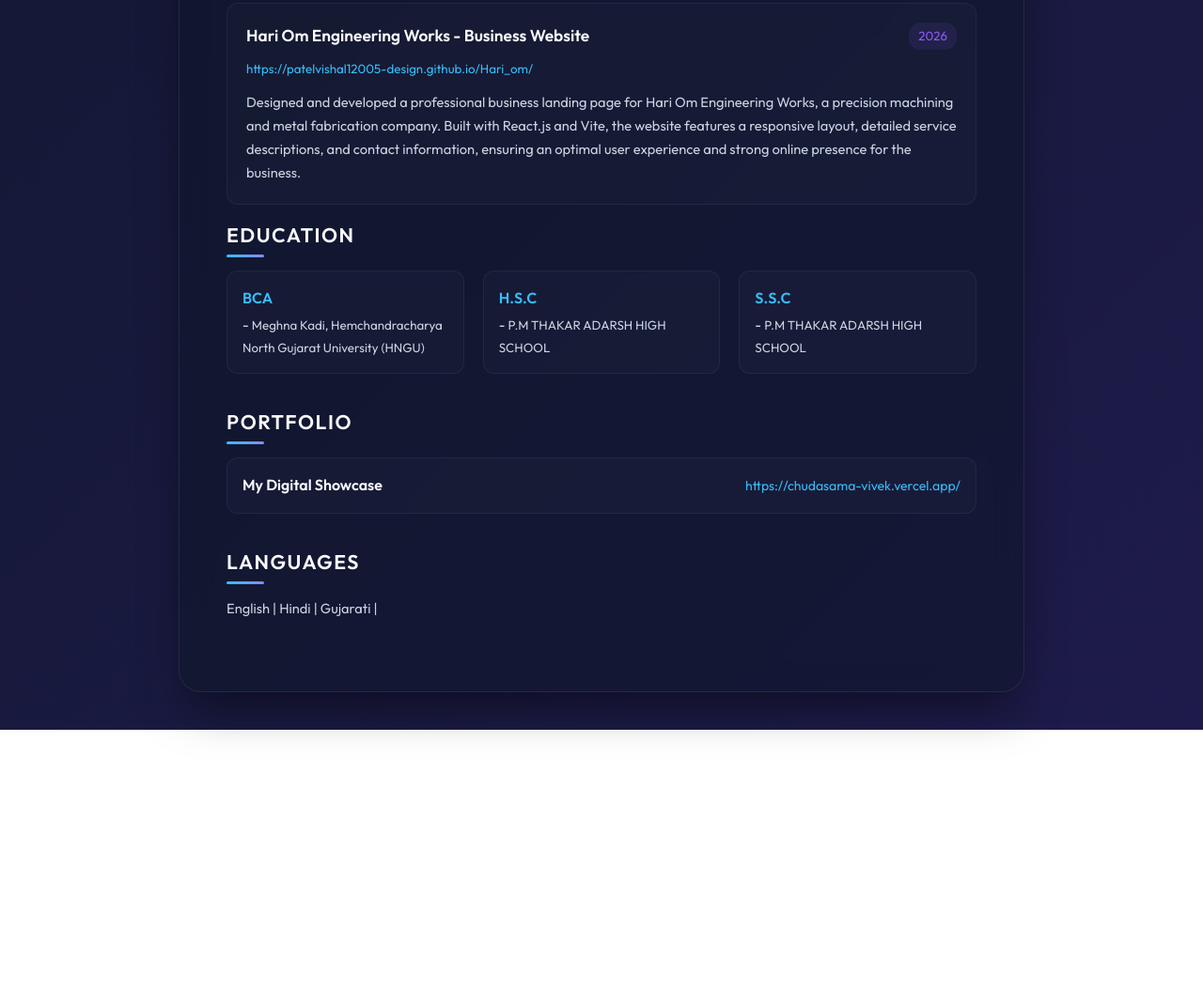
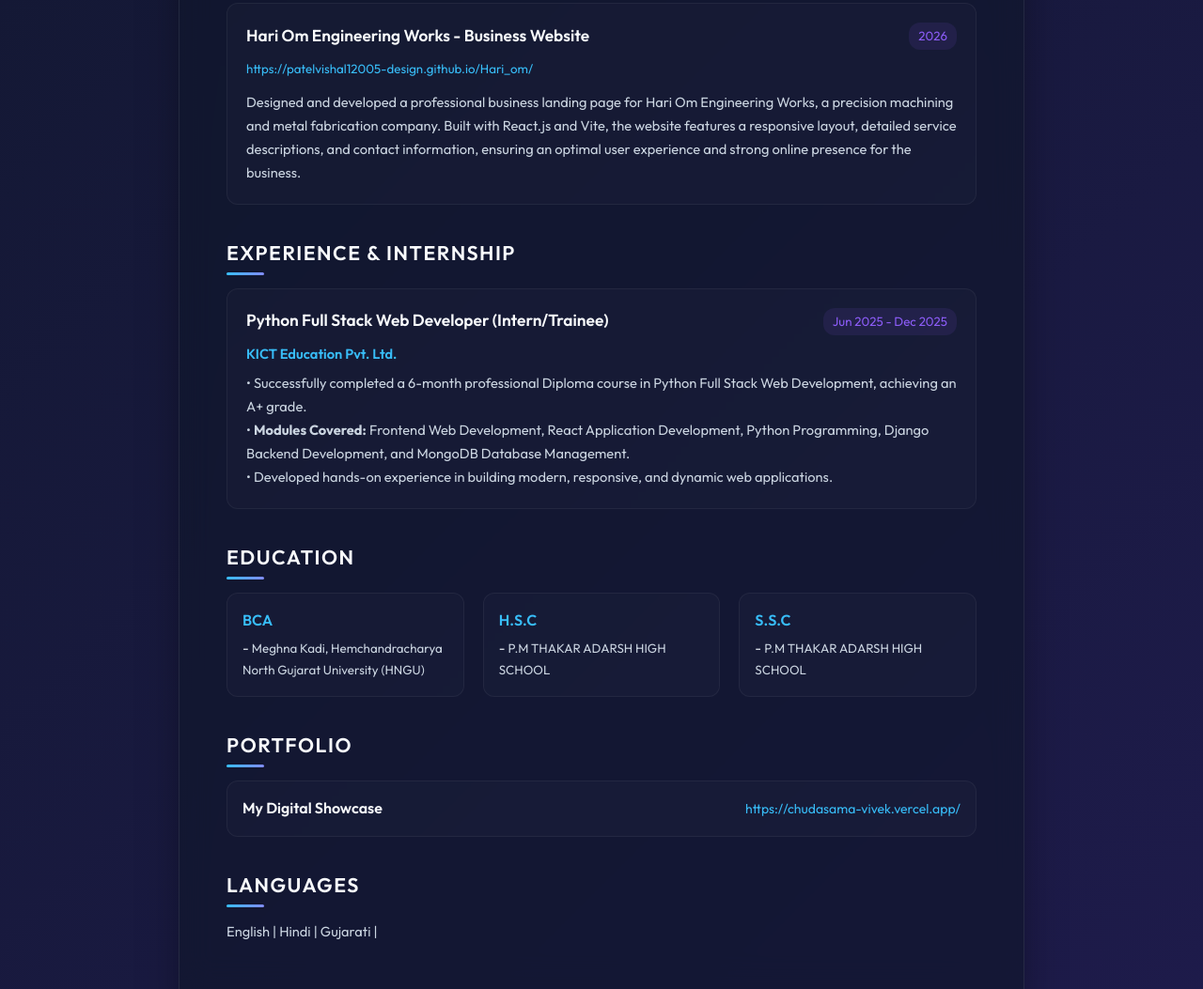
Before and after one commit to patelvishal12005-design/vishal_resume, a plain HTML site: page index.html in a window 1280 px wide. Shown: the part 1197-2250 px from the top of the page at 94% size. Before the commit the page ends 1974 px from the top, so only its background shows below. Drawn offline with Linux system fonts and the light colour scheme.

Commit message:
Added Experience and Internship details

```diff
--- a/index.html
+++ b/index.html
@@ -93,6 +93,25 @@
                     Designed and developed a professional business landing page for Hari Om Engineering Works, a precision machining and metal fabrication company. Built with React.js and Vite, the website features a responsive layout, detailed service descriptions, and contact information, ensuring an optimal user experience and strong online presence for the business.
                 </p>
             </div>
+        </section>
+
+        <!-- Experience / Internship Section -->
+        <section class="section">
+            <h2 class="section-title">EXPERIENCE & INTERNSHIP</h2>
+            <div class="project-item">
+                <div class="project-header">
+                    <h3 class="project-title">Python Full Stack Web Developer (Intern/Trainee)</h3>
+                    <span class="project-year">Jun 2025 - Dec 2025</span>
+                </div>
+                <p class="degree" style="margin-bottom: 8px; font-size: 11pt;">KICT Education Pvt. Ltd.</p>
+                <p class="text-content">
+                    • Successfully completed a 6-month professional Diploma course in Python Full Stack Web Development, achieving an A+ grade.<br>
+                    • <strong>Modules Covered:</strong> Frontend Web Development, React Application Development, Python Programming, Django Backend Development, and MongoDB Database Management.<br>
+                    • Developed hands-on experience in building modern, responsive, and dynamic web applications.
+                </p>
+            </div>
+        </section>
+
         <!-- Education Section -->
         <section class="section">
             <h2 class="section-title">EDUCATION</h2>
```
